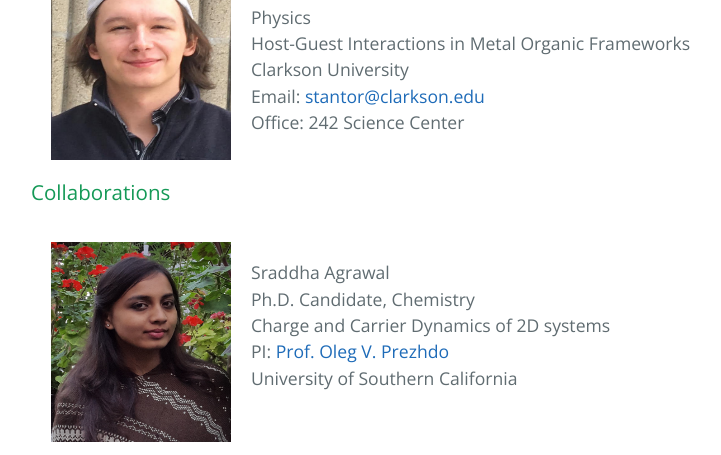
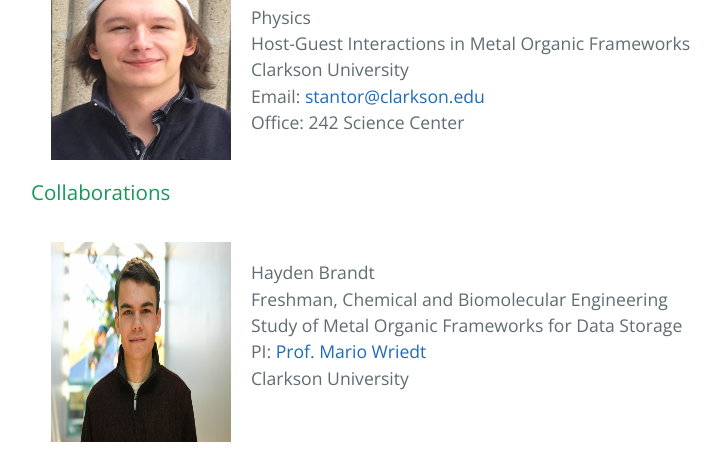
Before and after one commit to dharatrivedi/dharatrivedi.github.io, a Jekyll site: the page built from people.html, in a window 1280 px wide and 900 px high, scrolled down 1372 px, cut to the strip 0-455 px from the top of the window. Shown: the whole strip, without its empty margins (233-954 px from the left). Built offline with Jekyll 4.4.1, drawn with Linux system fonts in a browser that asks for light colours.

Commit message:
Update people.html

```diff
--- a/people.html
+++ b/people.html
@@ -62,6 +62,16 @@ title: {{ site.name }}
     <h3>Collaborations</h3>
   </ul>
   <ul class="clearfix">
+    <img class="img1" src="/images/HB.jpg" alt="HaydenBrandt" width="180" height="200"  hspace="20">
+    <p>
+      Hayden Brandt<br />
+      Freshman, Chemical and Biomolecular Engineering<br />
+      Study of Metal Organic Frameworks for Data Storage<br />
+      PI: <a href="https://www.clarkson.edu/people/mario-wriedt">Prof. Mario Wriedt </a><br />
+      Clarkson University<br />
+    </p>
+  </ul>
+  <ul class="clearfix">
     <img class="img1" src="/images/SA.jpg" alt="SraddhaAgrawal" width="180" height="200"  hspace="20">
     <p>
       Sraddha Agrawal<br />
```
